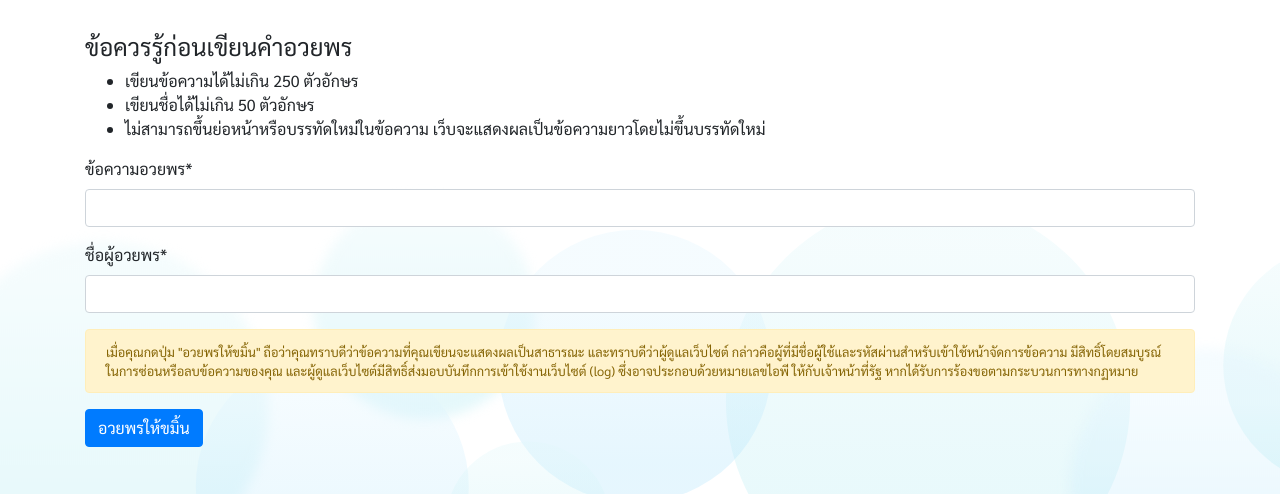
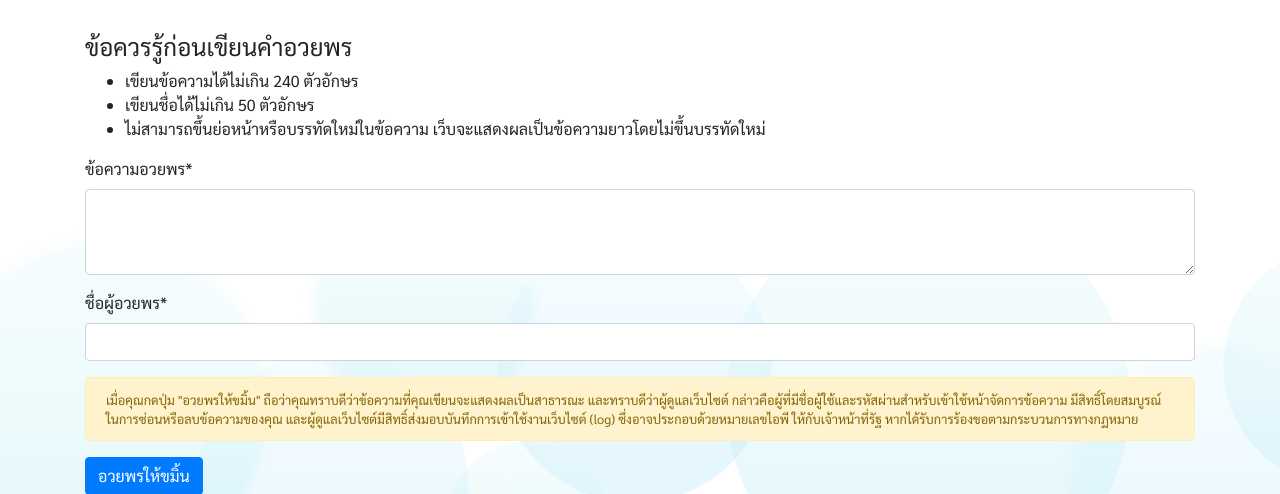
Before and after one commit to srakrn/khamin-hbd, a Django app: page /new/ in a window 1280 px wide. Shown: the part 222-716 px from the top of the page. Run offline with Django 3.2, Linux system fonts and the light colour scheme; some libraries are stand-ins or nearby versions; some web fonts are replaced.

Commit message:
Updating new wish page form

```diff
--- a/wishbook/forms.py
+++ b/wishbook/forms.py
@@ -1,4 +1,4 @@
-from django.forms import ModelForm
+from django.forms import ModelForm, Textarea
 from .models import Wish
 from captcha.fields import ReCaptchaField
 
@@ -12,6 +12,7 @@ class WishForm(ModelForm):
     class Meta:
         model = Wish
         fields = ["wish_text", "wish_owner"]
+        widgets = {"wish_text": Textarea(attrs={"rows": 3})}
         error_messages = {
             "wish_text": {"required": "กรุณาระบุข้อความอวยพร"},
             "wish_owner": {"required": "กรุณาระบุชื่อ"},
--- a/wishbook/templates/pages/new_wish.html
+++ b/wishbook/templates/pages/new_wish.html
@@ -11,7 +11,7 @@
     <div class="container">
         <h4>ข้อควรรู้ก่อนเขียนคำอวยพร</h4>
         <ul>
-            <li>เขียนข้อความได้ไม่เกิน 250 ตัวอักษร</li>
+            <li>เขียนข้อความได้ไม่เกิน 240 ตัวอักษร</li>
             <li>เขียนชื่อได้ไม่เกิน 50 ตัวอักษร</li>
             <li>ไม่สามารถขึ้นย่อหน้าหรือบรรทัดใหม่ในข้อความ เว็บจะแสดงผลเป็นข้อความยาวโดยไม่ขึ้นบรรทัดใหม่</li>
         </ul>
```
